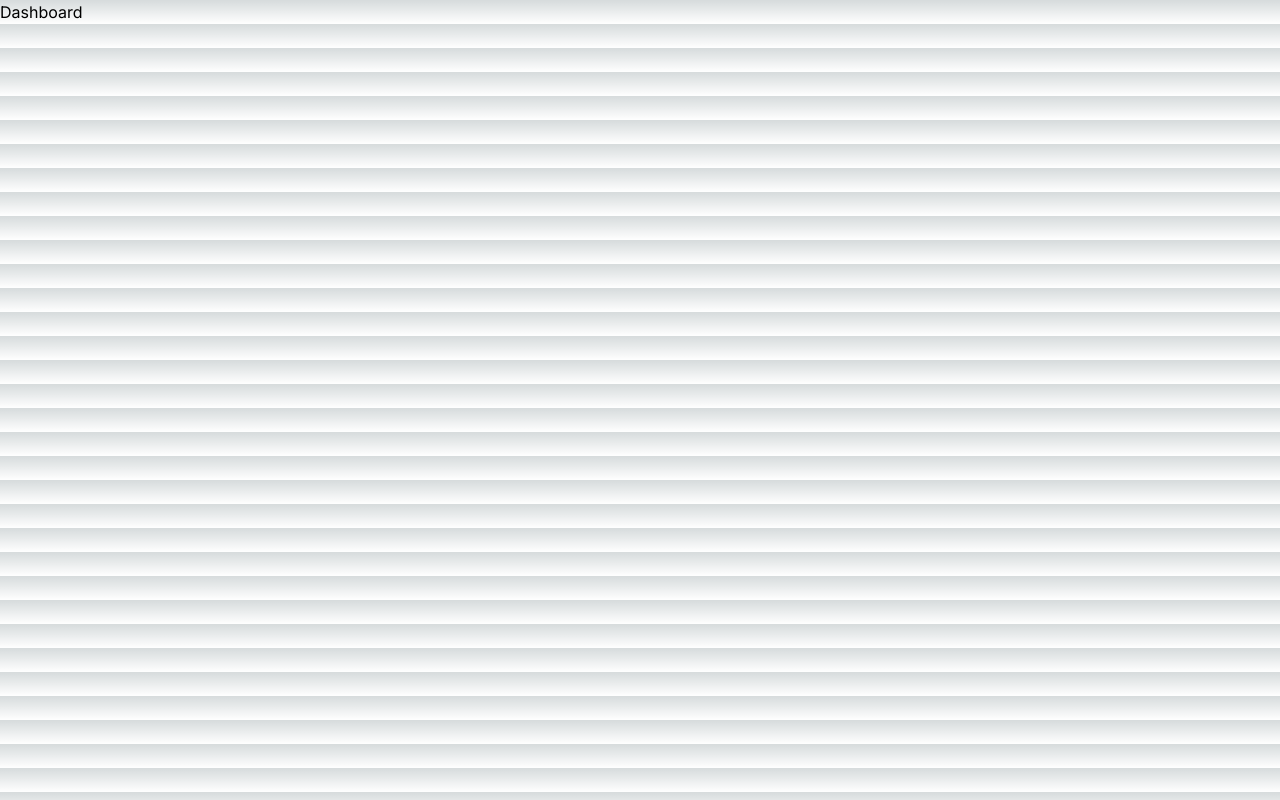
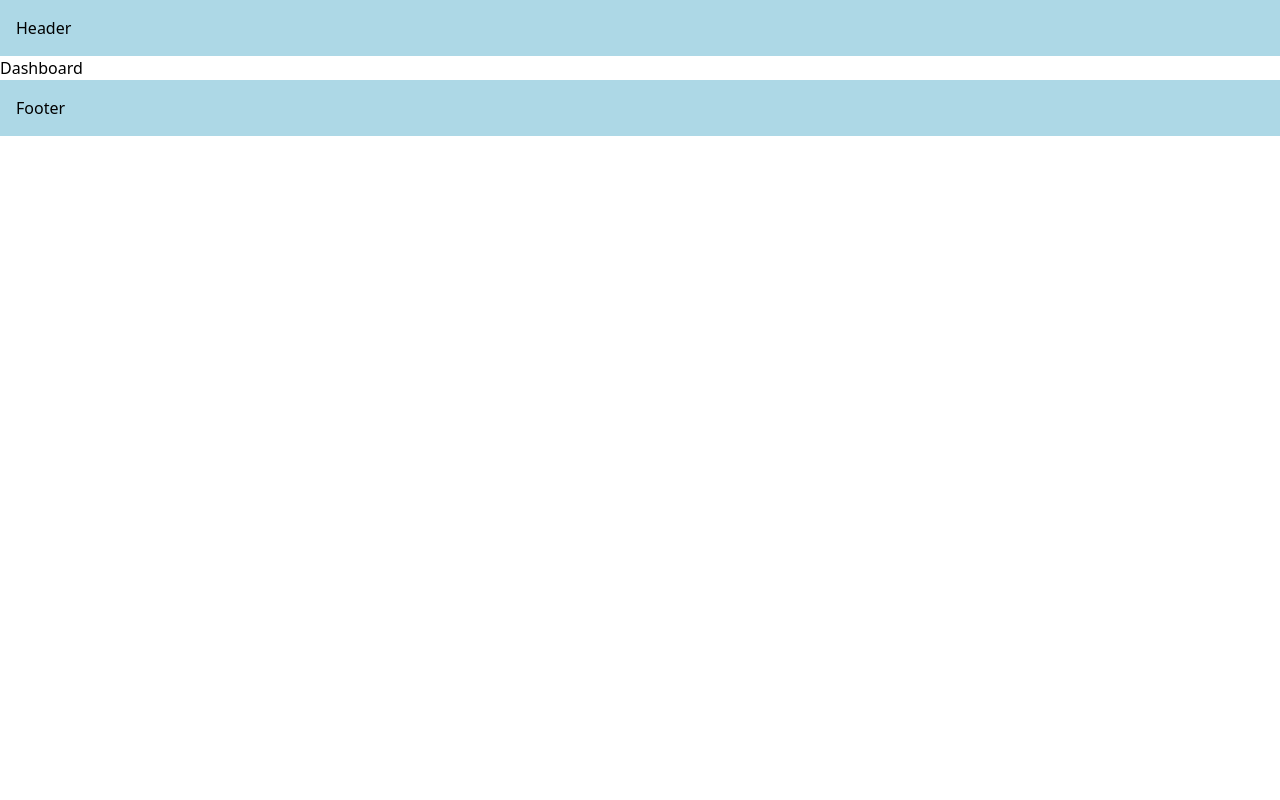
Before and after one commit to adrianguyareach/fullstack, a Next.js app in the folder apps/web/: page / in a window 1280 px wide. Built offline with nearby package versions, Linux system fonts and the light colour scheme.

Commit message:
finished nested layouts

```diff
--- a/apps/web/app/globals.css
+++ b/apps/web/app/globals.css
@@ -9,19 +9,11 @@
 }
 
 @media (prefers-color-scheme: dark) {
-  :root {
-    --foreground-rgb: 255, 255, 255;
-    --background-start-rgb: 0, 0, 0;
-    --background-end-rgb: 0, 0, 0;
+  html {
+    color-scheme: dark;
+  }
+  body {
+    color: black;
+    background: white;
   }
 }
-
-body {
-  color: rgb(var(--foreground-rgb));
-  background: linear-gradient(
-      to bottom,
-      transparent,
-      rgb(var(--background-end-rgb))
-    )
-    rgb(var(--background-start-rgb));
-}
--- a/apps/web/app/layout.tsx
+++ b/apps/web/app/layout.tsx
@@ -16,7 +16,25 @@ export default function RootLayout({
 }) {
   return (
     <html lang="en">
-      <body className={inter.className}>{children}</body>
+      <body>
+        <header
+          style={{
+            backgroundColor: 'lightblue',
+            padding: "1rem"
+          }}
+        >
+          <p>Header</p>
+        </header>
+        {children}
+      <footer>
+        <p
+          style={{
+            backgroundColor: 'lightblue',
+            padding: "1rem"
+          }}
+        >Footer</p>
+      </footer>
+      </body>
     </html>
   )
 }
--- /dev/null
+++ b/apps/web/app/products/[productId]/layout.tsx
@@ -0,0 +1,12 @@
+export default function ProductDetailsLayout({
+    children}:{
+        children: React.ReactNode;
+    }) {
+    return (
+        <>
+         <h2>Features products</h2>
+            {children}
+
+        </>
+    )
+}
```
